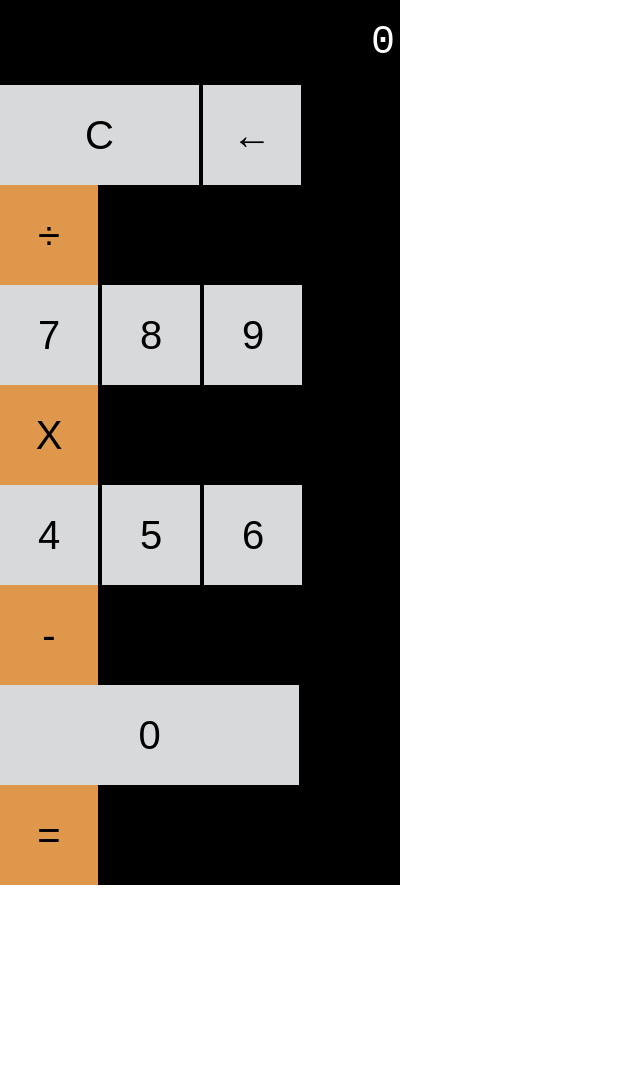
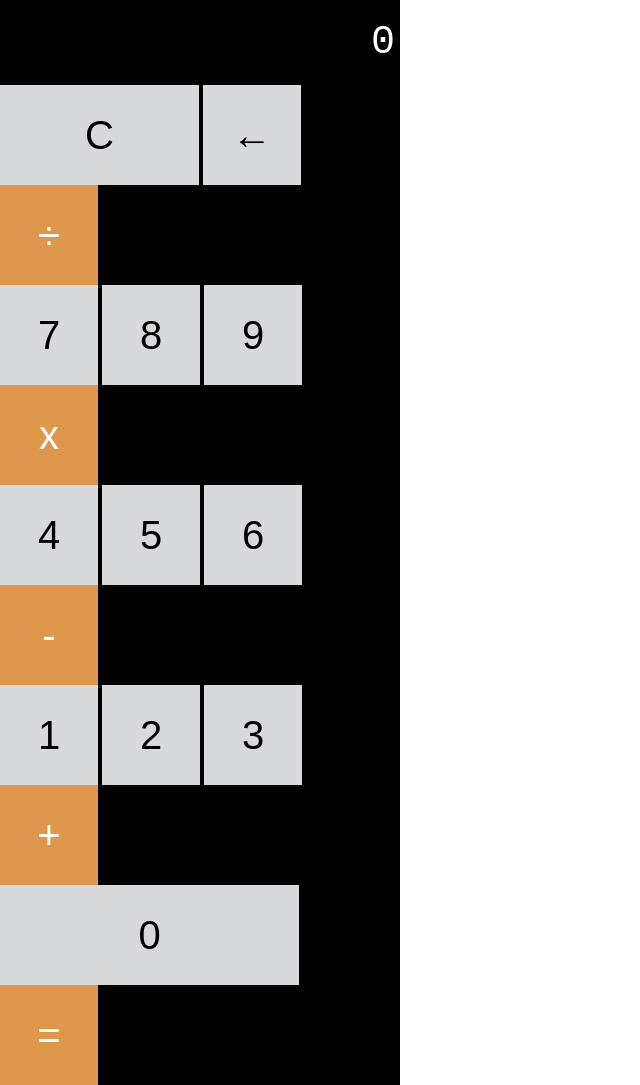
Before and after one commit to ankitaryan62/Calculator, a plain HTML site: page index.html in a window 1280 px wide. Shown: the whole page, without its empty margins (0-640 px from the left). Before the commit the page ends 885 px from the top, so only its background shows below. Drawn offline with Linux system fonts and the light colour scheme.

Commit message:
Add files via upload

```diff
--- a/index.html
+++ b/index.html
@@ -21,7 +21,7 @@
                 <button class="calc-button">7</button>
                 <button class="calc-button">8</button>
                 <button class="calc-button">9</button>
-                <button class="calc-button">X</button>
+                <button class="calc-button">x</button>
             </div>
             <div class="calc-row">
                 <button class="calc-button">4</button>
@@ -30,10 +30,17 @@
                 <button class="calc-button">-</button>
             </div>
             <div class="calc-row">
+                <button class="calc-button">1</button>
+                <button class="calc-button">2</button>
+                <button class="calc-button">3</button>
+                <button class="calc-button">+</button>
+            </div>
+            <div class="calc-row">
                 <button class="triple calc-button">0</button>
                 <button class="calc-button">=</button>
             </div>
         </section>
     </div>
+    <script src="./app.js"></script>
 </body>
 </html>
--- a/style.css
+++ b/style.css
@@ -6,48 +6,59 @@ body {
     padding: 0;
     margin: 0;
   }
+
   .calc {
     width: 400px;
     background-color: black;
     color: white;
   }
-.screen{
+
+  .screen {
+    color: white;
     font-size: 40px;
-    font-family: 'Courier New', Courier, monospace;
+    font-family: "Courier New", Courier, monospace;
     text-align: right;
     padding: 20px 5px;
   }
+
   .calc-button {
     background-color: #d8d9db;
     color: black;
     height: 100px;
     width: 24.5%;
     border: none;
+    border-radius: 0;
     font-size: 40px;
     cursor: pointer;
   }
-.calc-button:hover{
+
+  .calc-button:hover {
     background-color: #ebebeb;
   }
+
   .calc-button:active {
     background-color: #bbbcbe;
-}
-.calc-button:last-child {
-    background-color: #df974c;
-}
-.calc-button:last-child:hover {
-    background-color: #dfb07e;
-}
-
-.calc-button:last-child:active{
-    background-color: #dd8d37;
   }
 
   .double {
     width: 49.7%;
   }
+
   .triple {
     width: 74.8%;
+  }
+
+  .calc-button:last-child {
+    background-color: #df974c;
+    color: white;
+  }
+
+  .calc-button:last-child:hover {
+    background-color: #dfb07e;
+  }
+
+  .calc-button:last-child:active {
+    background-color: #dd8d37;
   }
 
   .calc-button-row {
@@ -56,3 +67,7 @@ body {
     justify-content: space-between;
     margin-bottom: 0.5%;
   }
+
+  .calc-button-row:last-child {
+    padding-bottom: 0;
+  }
```
Lines whose indentation alone changed are shown as unchanged.
